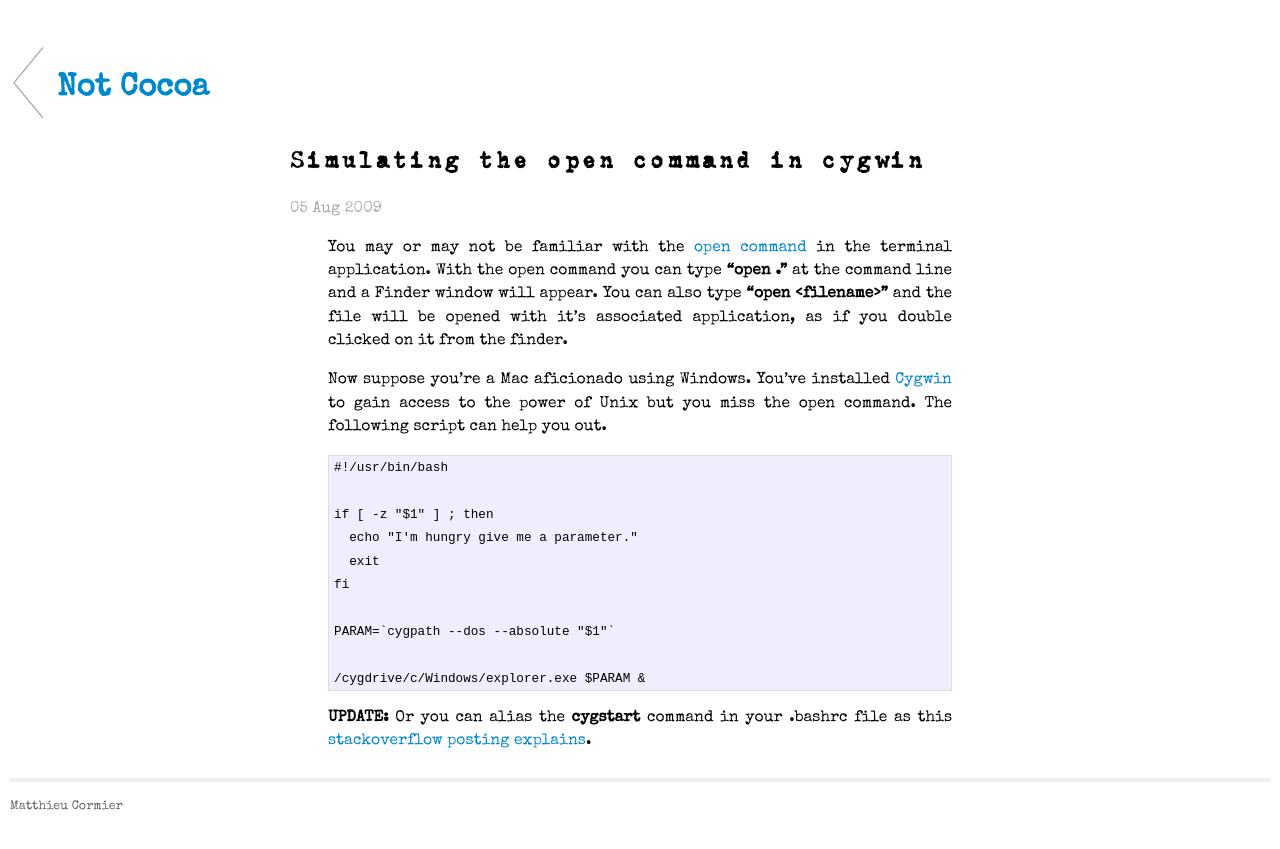
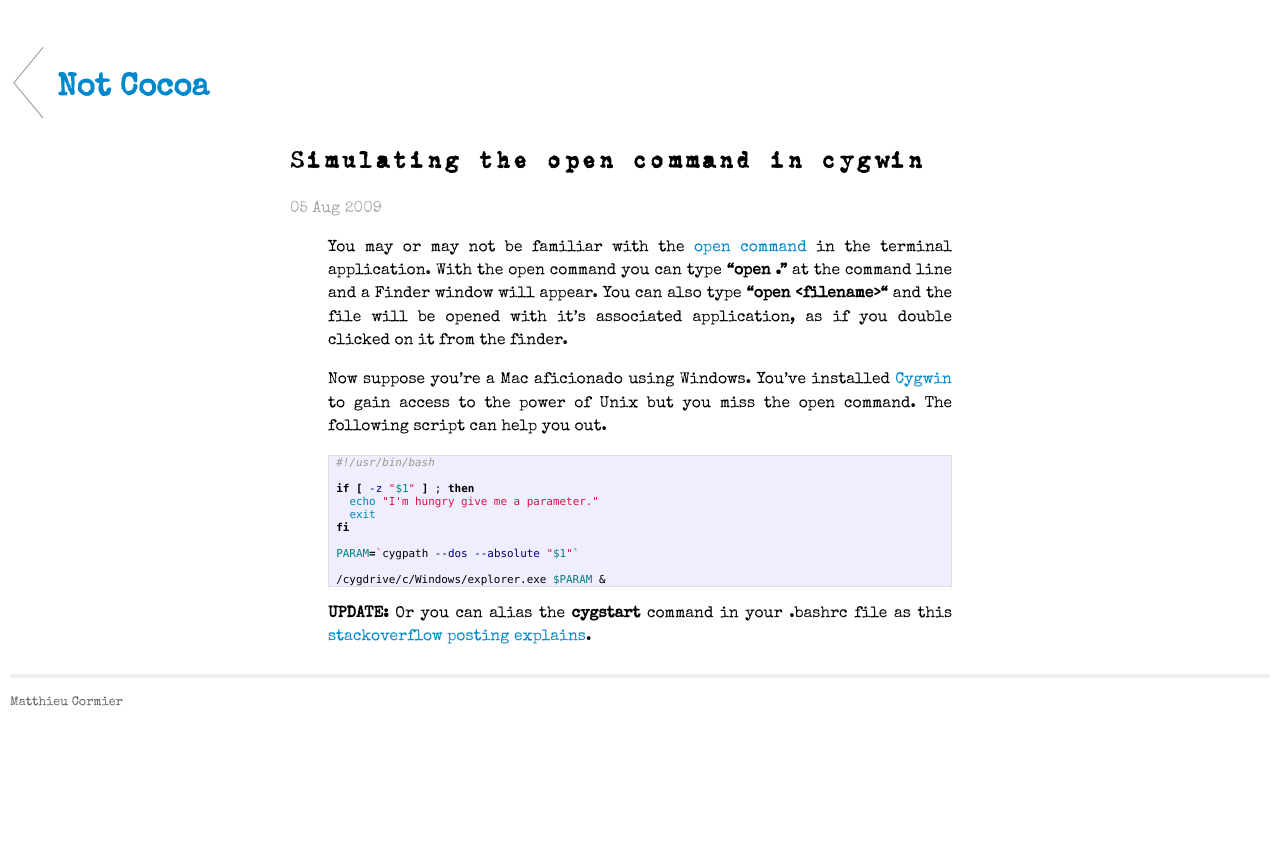
Before and after one commit to mcormier/blog, a Jekyll site: the page built from _posts/2009-08-05-cygwin-open.md, in a window 1280 px wide. Shown: the top 849 px of the page. Built offline with Jekyll 4.4.1, drawn with Linux system fonts in a browser that asks for light colours; Markdown is read by kramdown in place of the engine named in the settings; some of the changed lines change nothing that is shown.

Commit message:
Upgrade to markdown format

```diff
--- a/_posts/2009-08-05-cygwin-open.md
+++ b/_posts/2009-08-05-cygwin-open.md
@@ -1,25 +1,14 @@
 ---
 layout: oneColumnPost
 title: Simulating the open command in cygwin
-categories:
-- Mondo Kode
-tags: []
 
-status: publish
-type: post
-published: true
-meta:
-  _edit_last: "1"
 ---
-You may or may not be familiar with the <a href="http://ss64.com/osx/open.html">open command</a> in the terminal application.  With the open command you can type
-<strong>"open ."</strong>
-at the command line and a Finder window will appear.  You can also type
-<strong>"open &lt;filename&gt;"</strong>
- and the file will be opened with it's associated application, as if you double clicked on it from the finder.
 
-Now suppose you're a Mac aficionado using Windows.  You've installed <a href="http://www.cygwin.com/">Cygwin</a> to gain access to the power of Unix but you miss the open command.  The following script can help you out.
+You may or may not be familiar with the [open command][openCommand] in the terminal application.  With the open command you can type **"open ."** at the command line and a Finder window will appear.  You can also type **"open &lt;filename&gt;"** and the file will be opened with it's associated application, as if you double clicked on it from the finder.
 
-<pre lang="bash">
+Now suppose you're a Mac aficionado using Windows.  You've installed [Cygwin][cygwin] to gain access to the power of Unix but you miss the open command.  The following script can help you out.
+
+{% highlight bash %}
 #!/usr/bin/bash
 
 if [ -z "$1" ] ; then
@@ -30,6 +19,12 @@
 PARAM=`cygpath --dos --absolute "$1"`
 
 /cygdrive/c/Windows/explorer.exe $PARAM &
-</pre>
+{% endhighlight%}
 
-<strong>UPDATE:</strong> Or you can alias the <strong>cygstart </strong>command in your .bashrc file as this <a href="http://stackoverflow.com/questions/577595/open-a-file-from-cygwin" >stackoverflow posting explains</a>.
+**UPDATE:** Or you can alias the **cygstart** command in your .bashrc file as this [stackoverflow posting explains][overflowPost].
+
+
+
+[openCommand]: http://ss64.com/osx/open.html
+[cygwin]: http://www.cygwin.com
+[overflowPost]: http://stackoverflow.com/questions/577595/open-a-file-from-cygwin
```
